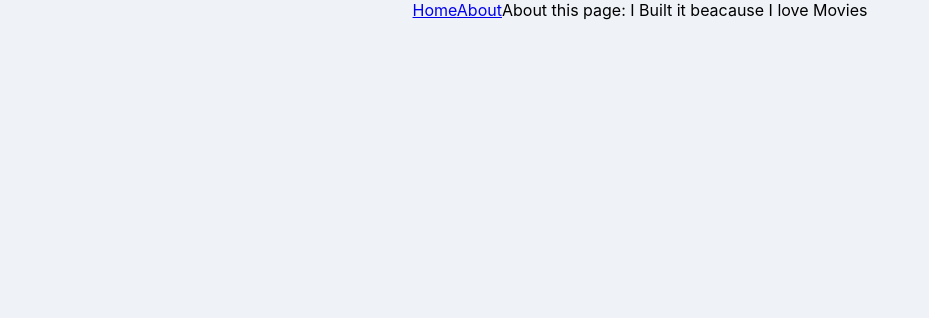
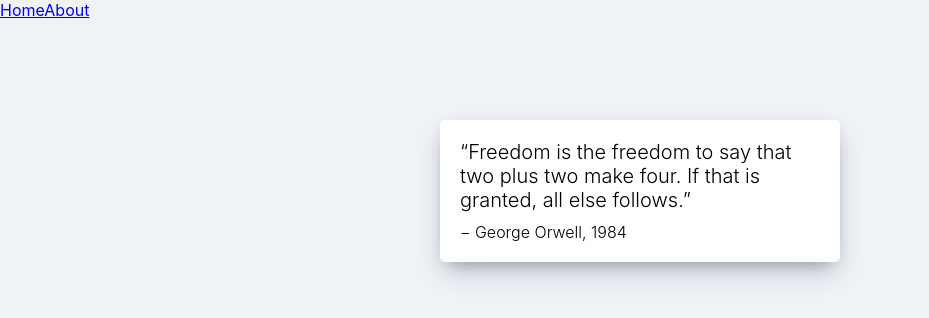
Before and after one commit to netsus/movie_app_2021, a React (Create React App) app: page /#/about in a window 1280 px wide. Shown: the top 318 px of the page, without its empty margins (0-929 px from the left). Built offline with nearby package versions, Linux system fonts and the light colour scheme.

Commit message:
#6.3 Sharing Props Between Routes
1. route props
Sharing Props Between Routes. Routes는 props로 인자를 전달한다.

```diff
--- /dev/null
+++ b/src/App.css
@@ -0,0 +1,12 @@
+* {
+  box-sizing: border-box;
+}
+
+body {
+  margin: 0;
+  padding: 0;
+  font-family: -apple-system, BlinkMacSystemFont, "Segoe UI", Roboto, Oxygen,
+    Ubuntu, Cantarell, "Open Sans", "Helvetica Neue", sans-serif;
+  background-color: #eff3f7;
+  height: 100%;
+}
--- a/src/App.js
+++ b/src/App.js
@@ -1,8 +1,10 @@
 import React from "react";
 import { HashRouter,Route } from "react-router-dom";
+import Home from "./routes/Home"
 import About from "./routes/About"
-import Home from "./routes/Home"
+import Detail from "./routes/Detail"
 import Navigation from "./components/Navigation";
+import "./App.css"
 
 
 function App(){
@@ -11,8 +13,9 @@ function App(){
     <Navigation />
     <Route path="/" exact={true} component={Home} />
     <Route path="/about" component={About} />
+    <Route path="/movie/:id" component={Detail} />
   </HashRouter>
-    )
+    );
 }
 
 export default App;
--- a/src/components/Movie.css
+++ b/src/components/Movie.css
@@ -1,20 +1,6 @@
-.movies {
-  display: flex;
-  justify-content: space-between;
-  align-items: flex-start;
-  flex-wrap: wrap;
-  padding: 50px;
-  padding-top: 70px;
-  width: 80%;
-}
-
 .movies .movie {
-  width: 45%;
   background-color: white;
   margin-bottom: 70px;
-  display: flex;
-  align-items: flex-start;
-  justify-content: space-between;
   font-weight: 300;
   padding: 20px;
   border-radius: 5px;
@@ -23,10 +9,18 @@
     0 8px 16px -8px rgba(0, 0, 0, 0.3), 0 -6px 16px -6px rgba(0, 0, 0, 0.025);
 }
 
+.movies .movie a {
+  display: grid;
+  grid-template-columns: minmax(150px, 1fr) 2fr;
+  grid-gap: 20px;
+  text-decoration: none;
+  color: inherit;
+}
+
 .movie img {
   position: relative;
   top: -50px;
-  max-width: 120px;
+  max-width: 150px;
   width: 100%;
   margin-right: 30px;
   box-shadow: 0 30px 60px -12px rgba(50, 50, 93, 0.25),
@@ -50,6 +44,7 @@
   padding: 0;
   margin: 0;
   display: flex;
+  flex-wrap: wrap;
   margin: 5px 0px;
 }
 
--- a/src/components/Movie.js
+++ b/src/components/Movie.js
@@ -1,26 +1,42 @@
 import React from "react";
+import { Link } from "react-router-dom";
 import PropTyeps from "prop-types";
 import "./Movie.css";
 
 
-function Movie({ year, title, summary, poster, genres}){
+function Movie({ id, year, title, summary, poster, genres}){
     return (
         <div className="movie">
-    <img src={poster} alt={title} title={title}></img>
+          <Link
+            to={{
+              pathname: `/movie/${id}`,
+              state: {
+                year,
+                title,
+                summary,
+                poster,
+                genres
+              }
+            }}
+          >
+            <img src={poster} alt={title} title={title} />
             <div className="movie__data">
               <h3 className="movie__title">{title}</h3>
               <h5 className="movie__year">{year}</h5>
               <ul className="movie__genres">
-            {genres.map((genre, index) =>
+                {genres.map((genre, index) => (
                   <li key={index} className="genres__genre">
                     {genre}
-            </li>)}
+                  </li>
+                ))}
               </ul>
-        <p className="movie__summary">{summary.slice(0,180)}...</p>
+              <p className="movie__summary">{summary.slice(0, 180)}...</p>
             </div>
+          </Link>
         </div>
-    )
+      );
     }
+
 
 Movie.propTypes = {
     id: PropTyeps.number.isRequired,
--- /dev/null
+++ b/src/components/Navigation.css
@@ -0,0 +1,35 @@
+.nav {
+  z-index: 1;
+  position: fixed;
+  top: 50px;
+  left: 10px;
+  display: flex;
+  flex-direction: column;
+  background-color: white;
+  padding: 10px 20px;
+  box-shadow: 0 13px 27px -5px rgba(50, 50, 93, 0.25),
+    0 8px 16px -8px rgba(0, 0, 0, 0.3), 0 -6px 16px -6px rgba(0, 0, 0, 0.025);
+  border-radius: 5px;
+}
+
+@media screen and (max-width: 1090px) {
+  .nav {
+    left: initial;
+    top: initial;
+    bottom: 0px;
+    width: 100%;
+  }
+}
+
+.nav a {
+  text-decoration: none;
+  color: #0008fc;
+  text-transform: uppercase;
+  font-size: 12px;
+  text-align: center;
+  font-weight: 600;
+}
+
+.nav a:not(:last-child) {
+  margin-bottom: 20px;
+}
--- a/src/components/Navigation.js
+++ b/src/components/Navigation.js
@@ -1,5 +1,6 @@
 import React from "react";
 import { Link } from "react-router-dom";
+import "./Navigation.css";
 
 function Navigation(){
     return(
--- /dev/null
+++ b/src/routes/About.css
@@ -0,0 +1,21 @@
+.about__container {
+  box-shadow: 0 13px 27px -5px rgba(50, 50, 93, 0.25),
+    0 8px 16px -8px rgba(0, 0, 0, 0.3), 0 -6px 16px -6px rgba(0, 0, 0, 0.025);
+  padding: 20px;
+  border-radius: 5px;
+  background-color: white;
+  margin: 0 auto;
+  margin-top: 100px;
+  width: 100%;
+  max-width: 400px;
+  font-weight: 300;
+}
+
+.about__container span:first-child {
+  font-size: 20px;
+}
+
+.about__container span:last-child {
+  display: block;
+  margin-top: 10px;
+}
--- a/src/routes/About.js
+++ b/src/routes/About.js
@@ -1,7 +1,17 @@
 import React from "react";
+import "./About.css";
 
-function About(){
-    return <span>About this page: I Built it beacause I love Movies</span>
-}
+function About(props) {
+    console.log(props);
+    return (
+      <div className="about__container">
+        <span>
+          “Freedom is the freedom to say that two plus two make four. If that is
+          granted, all else follows.”
+        </span>
+        <span>− George Orwell, 1984</span>
+      </div>
+    );
+  }
 
 export default About;
--- /dev/null
+++ b/src/routes/Detail.js
@@ -0,0 +1,24 @@
+import React from "react";
+
+class Detail extends React.Component {
+    componentDidMount() {
+        console.log(this.props);
+        const {location, history} = this.props;
+        if (location.state === undefined) {
+            history.push("/");
+
+        }
+    }
+    render(){
+        const {location} = this.props;
+        if (location.state) {
+            return (
+                <span>{location.state.title}</span>
+            )
+        } else {
+            return null;
+        }
+    }
+}
+
+export default Detail;
--- a/src/routes/Home.css
+++ b/src/routes/Home.css
@@ -1,18 +1,3 @@
-* {
-  box-sizing: border-box;
-}
-body {
-  margin: 0;
-  padding: 0;
-  font-family: -apple-system, BlinkMacSystemFont, "Segoe UI", Roboto, Oxygen,
-    Ubuntu, Cantarell, "Open Sans", "Helvetica Neue", sans-serif;
-  background-color: #eff3f7;
-  height: 100%;
-}
-
-html,
-body,
-#root,
 .container {
   height: 100%;
   display: flex;
@@ -21,9 +6,25 @@ body,
 
 .loader {
   width: 100%;
-  height: 100%;
+  height: 100vh;
   display: flex;
   justify-content: center;
   align-items: center;
   font-weight: 300;
 }
+
+.movies {
+  display: grid;
+  grid-template-columns: repeat(2, minmax(400px, 1fr));
+  grid-gap: 100px;
+  padding: 50px;
+  width: 80%;
+  padding-top: 70px;
+}
+
+@media screen and (max-width: 1090px) {
+  .movies {
+    grid-template-columns: 1fr;
+    width: 100%;
+  }
+}
--- a/src/routes/Home.js
+++ b/src/routes/Home.js
@@ -48,7 +48,7 @@ class Home extends React.Component{
       </div>
     )}
      </section>
-    )
+    );
   }
 }
 
```
Also changed, not shown: 1 other file (tests, documents, lock files or other folders). Lines whose indentation alone changed are shown as unchanged.
